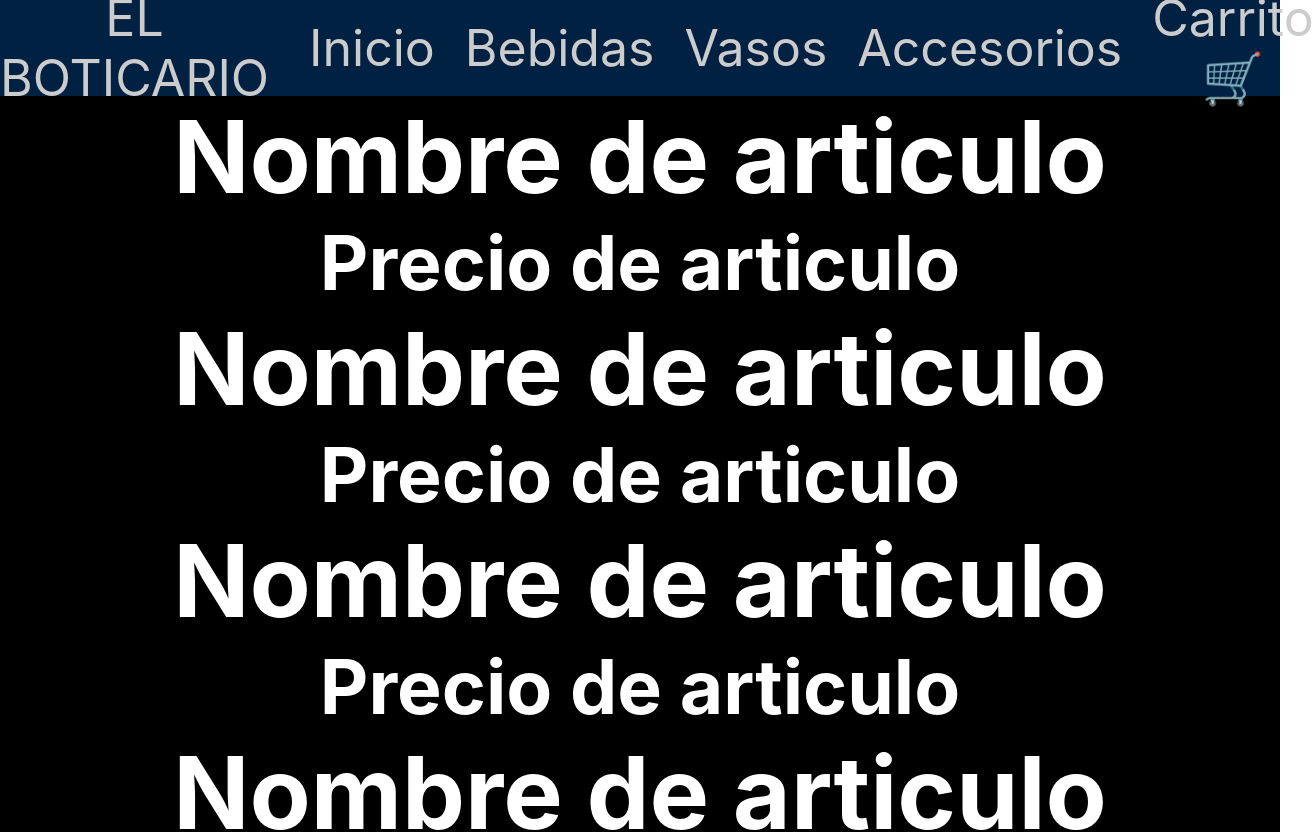
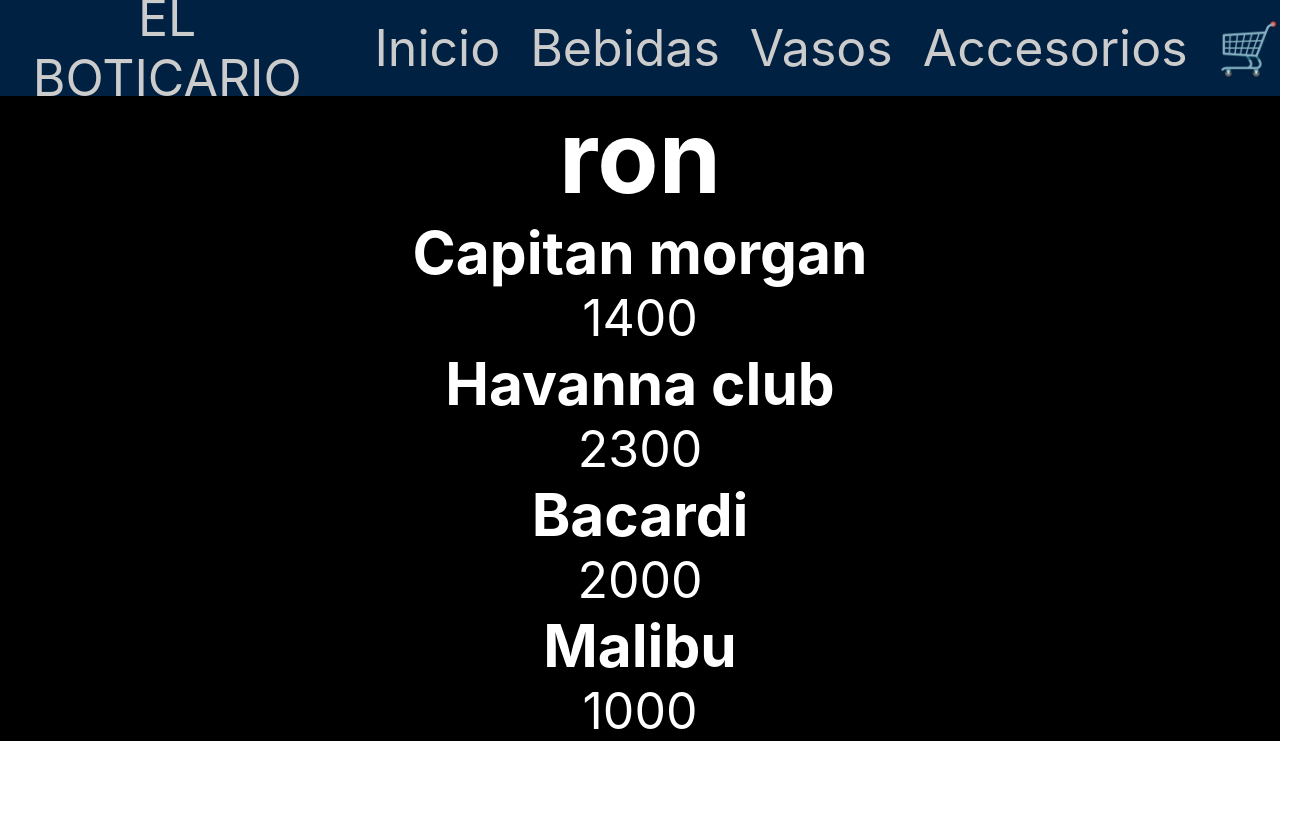
Before and after one commit to mateozivano/ecommerce, a React (Create React App) app: page / in a window 1280 px wide. Shown: the top 832 px of the page, 1314 px wide, since content can reach past the window. After the commit the page ends 800 px from the top, so only its background shows below. Built offline with nearby package versions, Linux system fonts and the light colour scheme.

Commit message:
correcciones según consigna

```diff
--- a/src/App.jsx
+++ b/src/App.jsx
@@ -1,7 +1,7 @@
 
 import './App.css';
-import ComponenteContenedor from './componentes/container/CoponenteContenedor';
-
+import ItemListContainer from "./componentes/container/ItemListContainer";
+import Titulo from "./componentes/container/titulo";
 import NavBar from "./componentes/navbar/navbar";
 
 
@@ -13,10 +13,11 @@
 
     <div style={objStyle} className="App">
       <NavBar/>
-      <ComponenteContenedor/>
-      <ComponenteContenedor/>
-      <ComponenteContenedor/>
-      <ComponenteContenedor/><ComponenteContenedor/>
+      <Titulo titulo="ron"/>
+      <ItemListContainer tituloITC="Capitan morgan" subTituloITC="1400"/>
+      <ItemListContainer tituloITC="Havanna club" subTituloITC="2300"/>
+      <ItemListContainer tituloITC="Bacardi" subTituloITC="2000"/>
+      <ItemListContainer tituloITC="Malibu" subTituloITC="1000"/>
 
 
 
--- a/src/componentes/container/CoponenteContenedor.jsx
+++ /dev/null
@@ -1,18 +0,0 @@
-import React from 'react';
-import Titulo from '../container/titulo';
-
-const ComponenteContenedor = () => {
-    let titulo ="Nombre de articulo" ;
-    let subtitulo = "Precio de articulo";
-    return(
-        <div>
-            <Titulo titulo={titulo} subtitulo={subtitulo} />
-
-        </div>
-     )
-}
-
-
-
-
-export default ComponenteContenedor
--- /dev/null
+++ b/src/componentes/container/ItemListContainer.jsx
@@ -0,0 +1,16 @@
+import React from 'react';
+
+
+const ItemListContainer = ({tituloITC, subTituloITC}) => {
+
+    return(
+        <div>
+                <h3> {tituloITC} </h3>
+                <p> {subTituloITC}  </p>
+        </div>
+    )
+
+}
+
+
+export default ItemListContainer
--- /dev/null
+++ b/src/componentes/container/cartWidget.jsx
@@ -0,0 +1,12 @@
+import React from 'react';
+
+const CartWidget = () => {
+
+    return (
+        <a href="#" className="nav__link">
+            🛒
+          </a>
+    )
+}
+
+export default CartWidget
--- a/src/componentes/navbar/navbar.jsx
+++ b/src/componentes/navbar/navbar.jsx
@@ -1,4 +1,5 @@
 import React, { useState } from "react";
+import CartWidget from "../container/cartWidget";
 import "../navbar.css";
 
 function NavBar() {
@@ -41,9 +42,7 @@
           </a>
         </li>
         <li className="nav__item">
-          <a href="#" className="nav__link">
-            Carrito🛒
-          </a>
+          <CartWidget/>
         </li>
       </ul>
       <div onClick={navToggle} className={icon}>
```
